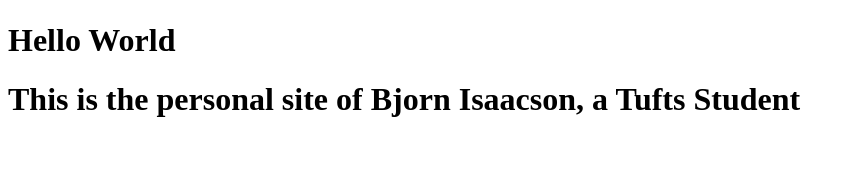
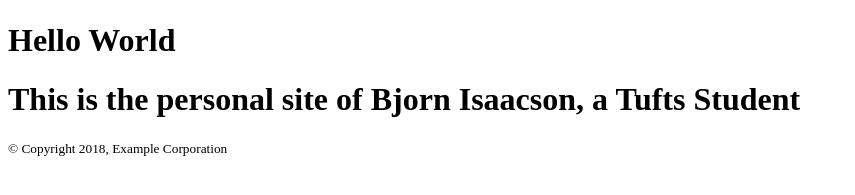
Before and after one commit to baisaacson/baisaacson.github.io, a plain HTML site: page index.html in a window 1280 px wide. Shown: the part 311-506 px from the top of the page, without its empty margins (0-855 px from the left). Drawn offline with Linux system fonts and the light colour scheme.

Commit message:
Update index.html

```diff
--- a/index.html
+++ b/index.html
@@ -5,4 +5,5 @@
 <h1>Hello World</h1>
   <h1>This is the personal site of Bjorn Isaacson, a Tufts Student</h1>
 </body>
+  <footer> <small>&copy; Copyright 2018, Example Corporation</small> </footer>
 </html>
```
